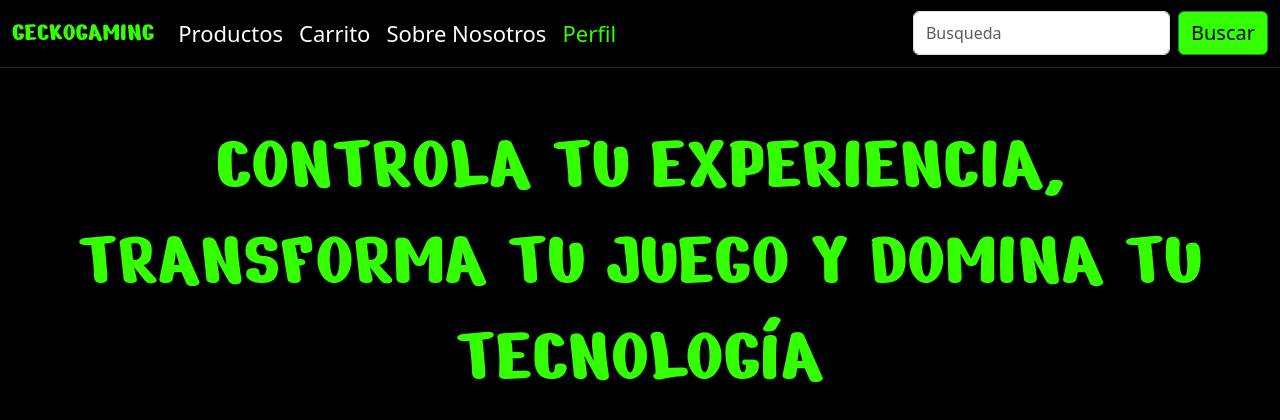
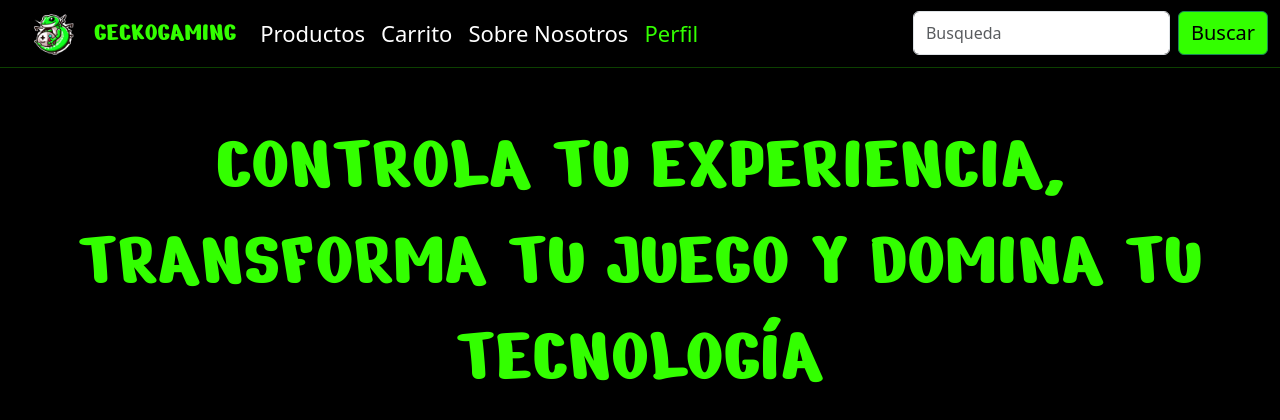
Before and after one commit to RichiLM/GeckoGames, a PHP site: page / in a window 1280 px wide. Shown: the top 420 px of the page. Run offline with PHP 8.4, Linux system fonts and the light colour scheme.

Commit message:
Integre logo

```diff
--- a/index.php
+++ b/index.php
@@ -4,7 +4,8 @@
 <head>
     <meta charset="UTF-8">
     <meta name="viewport" content="width=device-width, initial-scale=1.0">
-    <title></title>
+    <title>Geckogaming</title>
+    <link rel="icon" href="assets/icono1.png" type="image/png">
     <link href="https://cdn.jsdelivr.net/npm/bootstrap@5.3.2/dist/css/bootstrap.min.css" rel="stylesheet" integrity="sha384-T3c6CoIi6uLrA9TneNEoa7RxnatzjcDSCmG1MXxSR1GAsXEV/Dwwykc2MPK8M2HN" crossorigin="anonymous">
     <link rel="stylesheet" href="https://fonts.googleapis.com/css2?family=Nerko+One&display=swap">
     <link rel="stylesheet" href="https://fonts.googleapis.com/css2?family=Inter&display=swap">
--- a/layouts/nav.php
+++ b/layouts/nav.php
@@ -1,5 +1,6 @@
 <nav class="navbar navbar-expand-lg" style="background-color: black;">
     <div class="container-fluid" style="background-color: black;">
+        <img class="img-fluid mx-3" src="assets/logo1-bg.png" alt="logo" width="50px">
         <a class="navbar-brand" style="color: rgb(51, 255, 0); font-family: 'Nerko One', cursive; font-size: 27px;" href="#">GECKOGAMING</a>
         <button class="navbar-toggler" style="background-color: rgb(51, 255, 0);" type="button" data-bs-toggle="collapse" data-bs-target="#navbarSupportedContent" aria-controls="navbarSupportedContent" aria-expanded="false" aria-label="Toggle navigation">
             <span class="navbar-toggler-icon"></span>
```
Also changed, not shown: assets/icono1.png (added), assets/logo1-bg.png (added), assets/logo1.png (added), assets/logo2-bg.png (added), assets/logo2.png (added).
